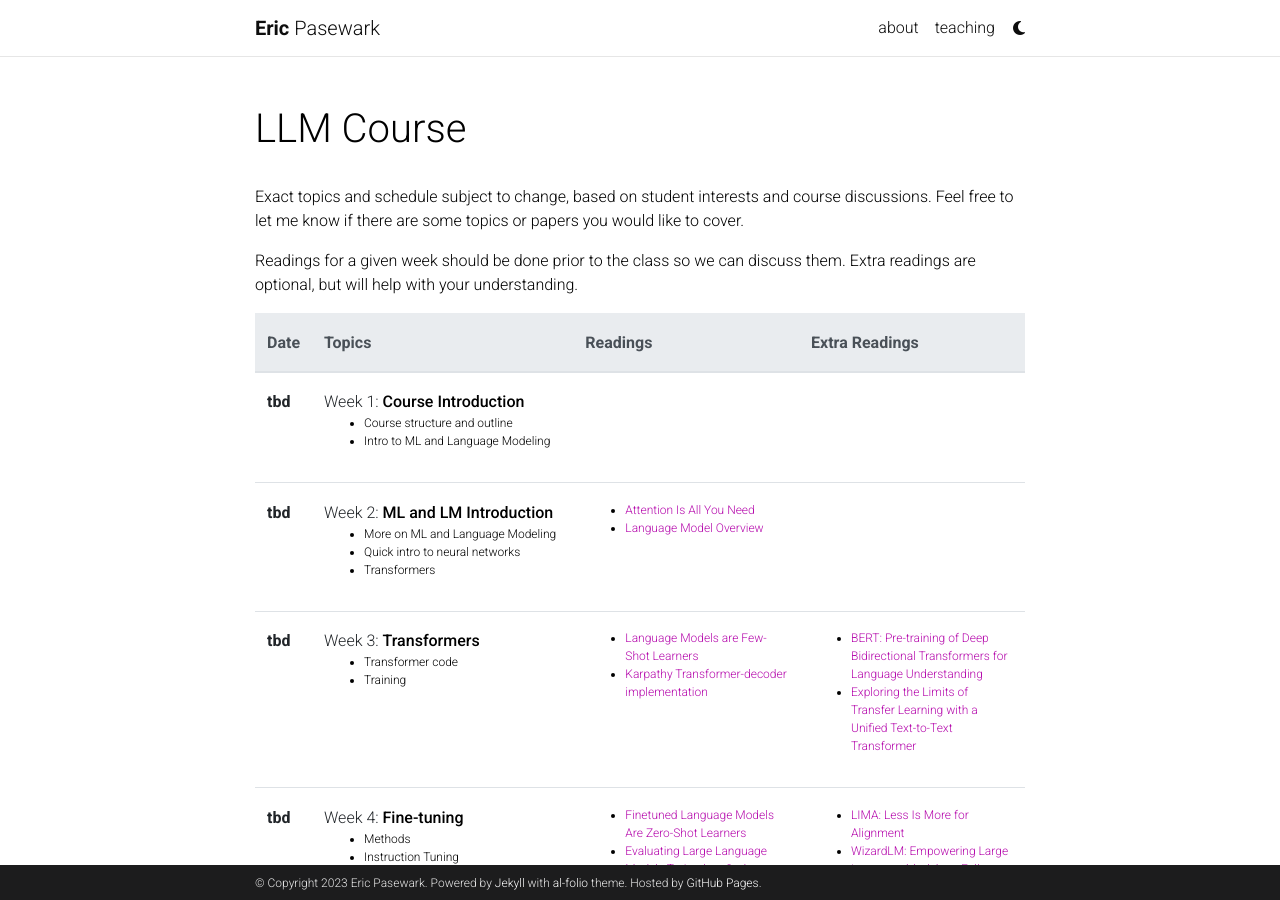
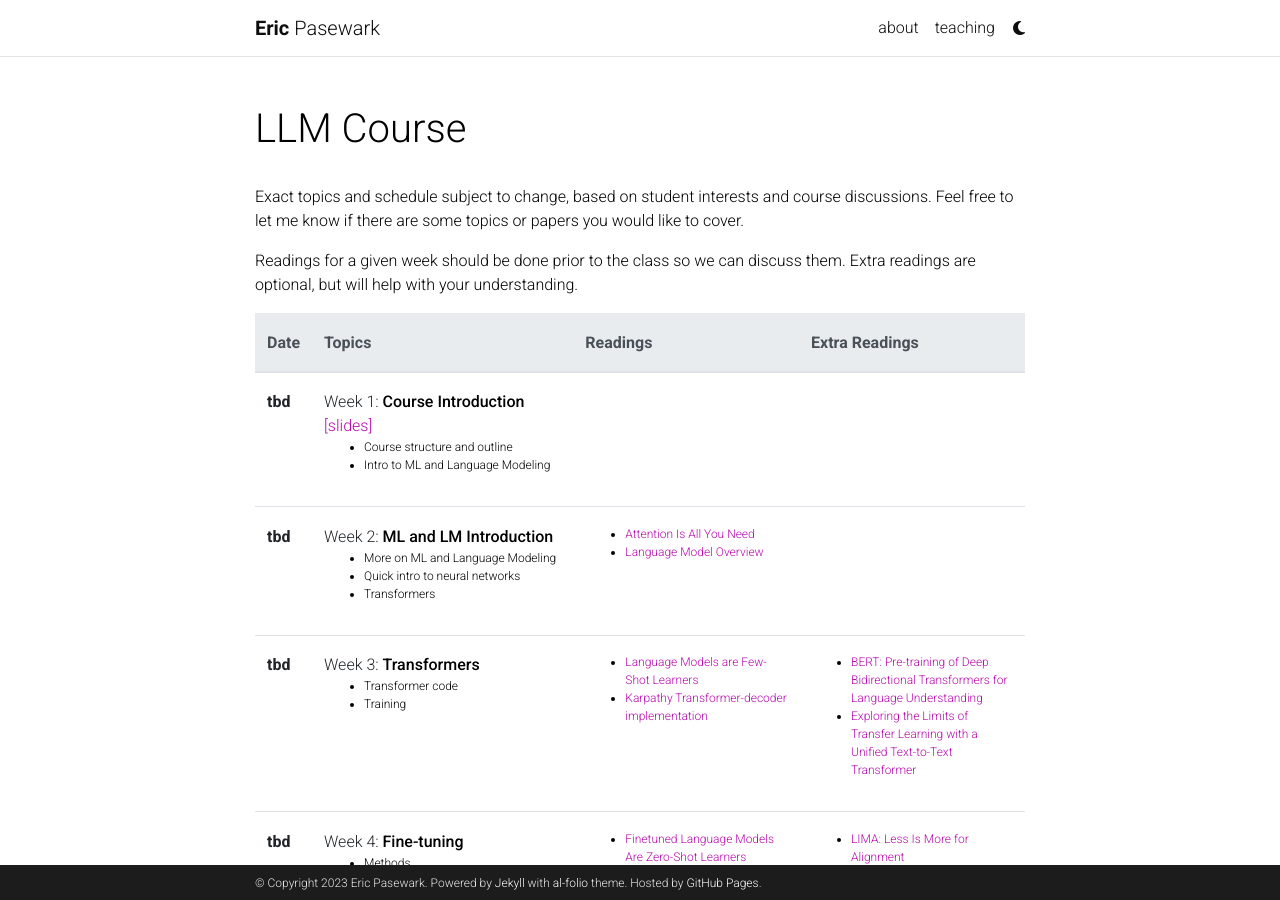
Before and after one commit to Pasewark/Pasewark.github.io, a Jekyll site: the page built from _pages/llm-course.md, in a window 1280 px wide and 900 px high. Built offline with Jekyll 4.4.1, drawn with Linux system fonts in a browser that asks for light colours; comment, search, counter and statistics services are not loaded; a style sheet for code colours, icons or effects is not loaded.

Commit message:
Update schedule_data.yml

```diff
--- a/_data/schedule_data.yml
+++ b/_data/schedule_data.yml
@@ -1,6 +1,6 @@
 - date: tbd
   title: >
-    Week 1: <strong>Course Introduction</strong>
+    Week 1: <strong>Course Introduction</strong> <a href="Course_Description.pdf">[slides]</a>
   topics:
     - Course structure and outline
     - Intro to ML and Language Modeling
```
